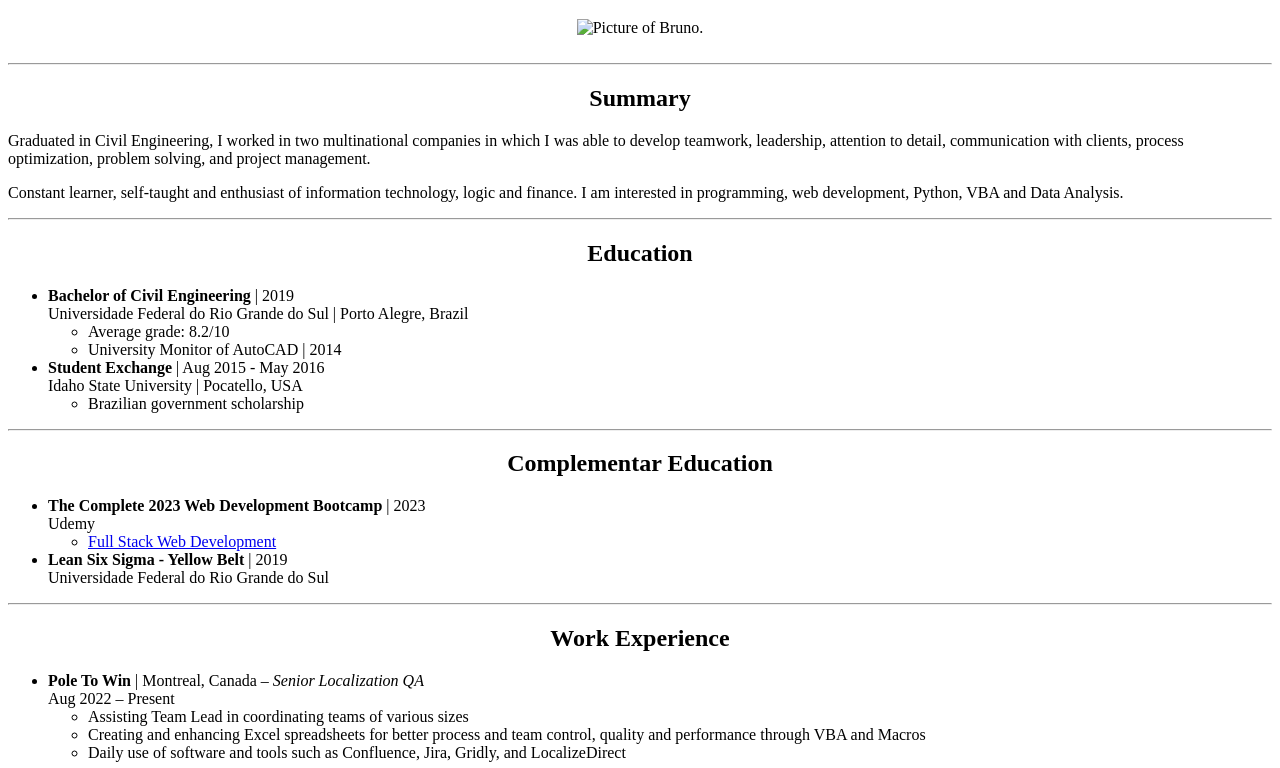
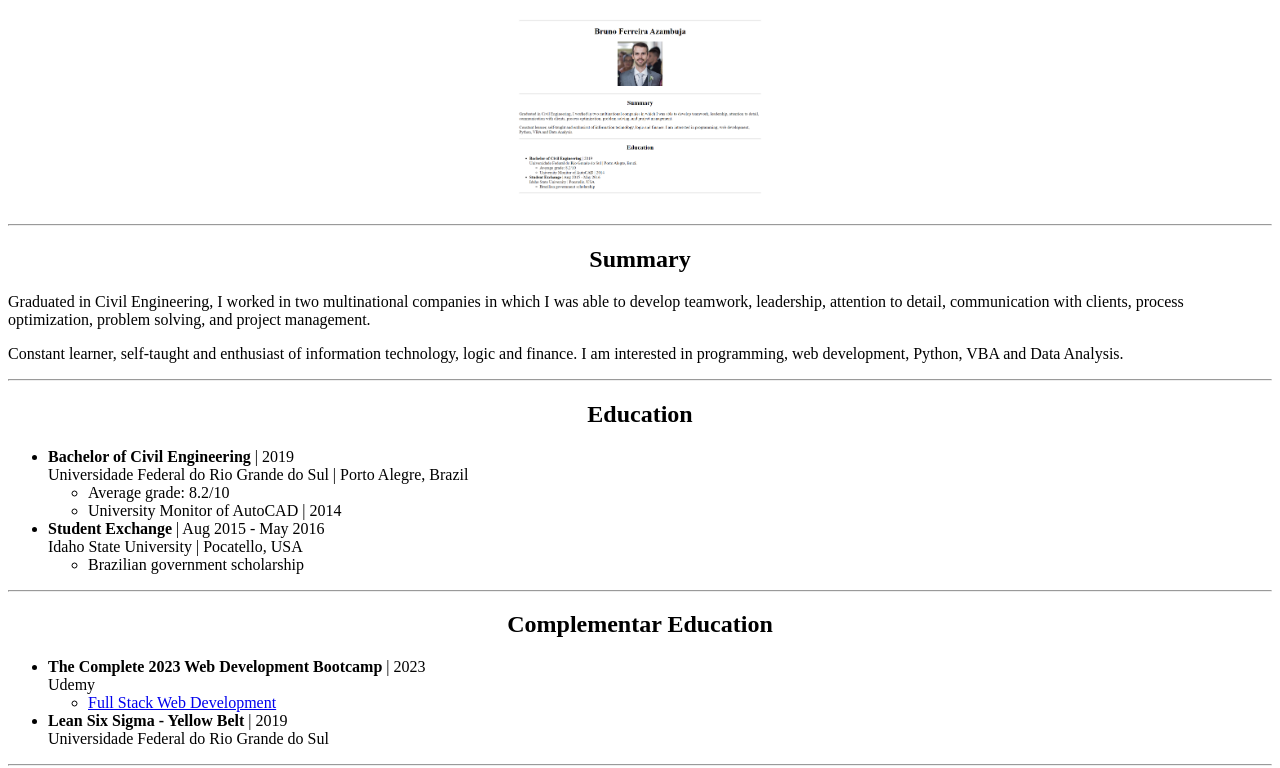
Before and after one commit to brunoazamba/html-portfolio, a plain HTML site: page public/resume.html in a window 1280 px wide. Shown: the part 71-839 px from the top of the page. Drawn offline with Linux system fonts and the light colour scheme.

Commit message:
Add files via upload

```diff
--- a/public/resume.html
+++ b/public/resume.html
@@ -10,7 +10,7 @@
   <hr />
   <center>
     <h1>Bruno Ferreira Azambuja</h1>
-    <img src="./Assets/Images/Profile_Image.jpg" height="175" alt="Picture of Bruno."/>
+    <img src="../assets/images/resume.png" height="175" alt="Picture of Bruno."/>
   </center>
   <br />
   <hr />
```
